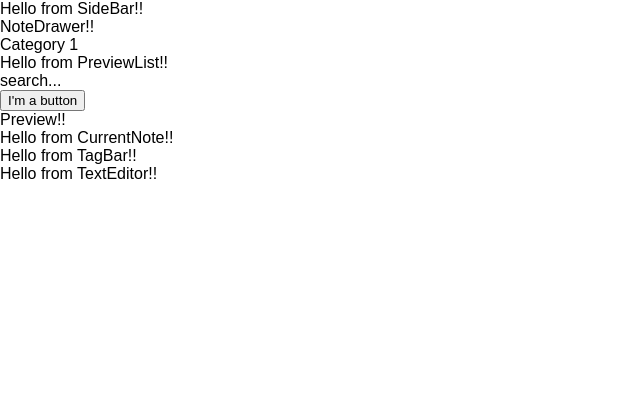
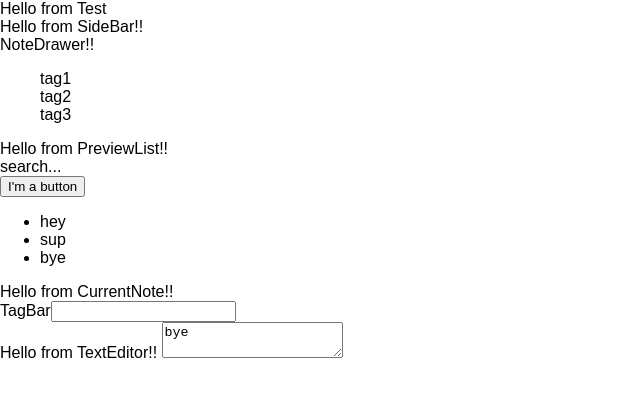
Before and after one commit to brndng/note-taking-tool, a React (Create React App) app: page / in a window 1280 px wide. Shown: the top 396 px of the page, without its empty margins (0-640 px from the left). Built offline with nearby package versions, Linux system fonts and the light colour scheme.

Commit message:
implement controlled input for TextEditor

```diff
--- a/src/App.js
+++ b/src/App.js
@@ -2,11 +2,13 @@ import React, { Component } from "react";
 import SideBar from "../src/components/SideBar";
 import PreviewList from "../src/components/PreviewList";
 import CurrentNote from "../src/components/CurrentNote";
+import Test from "../src/components/Test";
 
 class App extends Component {
   render() {
     return (
       <div className="App">
+        <Test />
         <SideBar />
         <PreviewList />
         <CurrentNote />
--- a/src/actions/index.js
+++ b/src/actions/index.js
@@ -2,6 +2,13 @@ export const createNote = note => {
   return {
     type: "NOTE_CREATED",
     payload: note
+  };
+};
+
+export const editNote = text => {
+  return {
+    type: "NOTE_EDITED",
+    payload: text
   };
 };
 
--- a/src/components/Category.jsx
+++ b/src/components/Category.jsx
@@ -1,8 +1,12 @@
 import React, { Component } from "react";
 
 class Category extends Component {
+  constructor(props) {
+    super(props);
+  }
+
   render() {
-    return <div>Category 1</div>;
+    return <div>{this.props.tag}</div>;
   }
 }
 
--- a/src/components/NoteDrawer.jsx
+++ b/src/components/NoteDrawer.jsx
@@ -1,15 +1,27 @@
 import React, { Component } from "react";
+import { connect } from "react-redux";
 import Category from "./Category";
 
 class NoteDrawer extends Component {
   render() {
+    const { tags } = this.props;
     return (
       <div>
         NoteDrawer!!
-        <Category />
+        <ul>
+          {tags.map((tag, i) => (
+            <Category tag={tag} key={i} />
+          ))}
+        </ul>
       </div>
     );
   }
 }
 
-export default NoteDrawer;
+const mapStateToProps = ({ tags }) => {
+  return { tags };
+};
+
+export default connect(mapStateToProps)(NoteDrawer);
+
+// export default NoteDrawer;
--- a/src/components/Preview.jsx
+++ b/src/components/Preview.jsx
@@ -2,7 +2,7 @@ import React, { Component } from "react";
 
 class Preview extends Component {
   render() {
-    return <div>Preview!!</div>;
+    return <li>{this.props.note.text}</li>;
   }
 }
 
--- a/src/components/PreviewList.jsx
+++ b/src/components/PreviewList.jsx
@@ -1,20 +1,30 @@
 import React, { Component } from "react";
+import { connect } from "react-redux";
 import Preview from "./Preview";
 import AddButton from "./AddButton";
 import Search from "./Search";
 
 class PreviewList extends Component {
   render() {
+    const { notes } = this.props;
     return (
       <div>
         Hello from PreviewList!!
         <div>
           <Search /> <AddButton />
         </div>
-        <Preview />
+        <ul>
+          {notes.map((note, i) => (
+            <Preview note={note} key={i} />
+          ))}
+        </ul>
       </div>
     );
   }
 }
 
-export default PreviewList;
+const mapStateToProps = ({ notes }) => {
+  return { notes };
+};
+
+export default connect(mapStateToProps)(PreviewList);
--- a/src/components/TagBar.jsx
+++ b/src/components/TagBar.jsx
@@ -2,7 +2,12 @@ import React, { Component } from "react";
 
 class TagBar extends Component {
   render() {
-    return <div>Hello from TagBar!!</div>;
+    return (
+      <div>
+        TagBar
+        <input type="form" />
+      </div>
+    );
   }
 }
 
--- a/src/components/Test.jsx
+++ b/src/components/Test.jsx
@@ -4,14 +4,14 @@ import { bindActionCreators } from "redux";
 import { createNote, createTag } from "../actions";
 
 class Test extends Component {
-  constructor(props) {
-    super(props);
-  }
-
   componentDidMount() {
     const { createNote, createTag } = this.props;
-    createNote({ tags: [], text: "helllooo", id: 1 });
-    createTag("testtag");
+    createNote({ tags: [], text: "hey", id: 1 });
+    createNote({ tags: [], text: "sup", id: 2 });
+    createNote({ tags: [], text: "bye", id: 3 });
+    createTag("tag1");
+    createTag("tag2");
+    createTag("tag3");
   }
 
   render() {
--- a/src/components/TextEditor.jsx
+++ b/src/components/TextEditor.jsx
@@ -1,9 +1,39 @@
 import React, { Component } from "react";
+import { connect } from "react-redux";
+import { bindActionCreators } from "redux";
+import { editNote } from "../actions";
 
 class TextEditor extends Component {
+  constructor(props) {
+    super(props);
+  }
+
+  componentDidMount() {
+    // initial note should be store.note (curr)
+  }
   render() {
-    return <div>Hello from TextEditor!!</div>;
+    const { note, editNote } = this.props;
+
+    return (
+      <div>
+        Hello from TextEditor!!{" "}
+        <textarea value={note.text} onChange={e => editNote(e.target.value)} />
+      </div>
+    );
   }
 }
 
-export default TextEditor;
+const mapStateToProps = ({ note }) => {
+  return { note };
+};
+
+const matchDispatchToProps = dispatch => {
+  return bindActionCreators({ editNote }, dispatch);
+};
+
+export default connect(
+  mapStateToProps,
+  matchDispatchToProps
+)(TextEditor);
+
+// export default TextEditor;
--- a/src/reducers/note.js
+++ b/src/reducers/note.js
@@ -2,9 +2,16 @@ export default (state = {}, action) => {
   switch (action.type) {
     case "NOTE_CREATED": {
       const { tags } = action.payload;
-      return { tags: tags.map(tag => tag), ...action.payload };
+      return { ...action.payload, tags: tags.map(tag => tag) };
+    }
+    case "NOTE_EDITED": {
+      return {
+        ...state,
+        text: action.payload,
+        tags: state.tags.map(tag => tag)
+      };
     }
     default:
-      return { ...state };
+      return state;
   }
 };
--- a/src/reducers/notes.js
+++ b/src/reducers/notes.js
@@ -1,17 +1,17 @@
 export default (state = [], action) => {
   const newState = state.map(note => {
-    return { tags: note.tags.map(tag => tag), ...note };
+    return { ...note, tags: note.tags.map(tag => tag) };
   });
 
   switch (action.type) {
     case "NOTE_CREATED": {
       const newNote = {
-        tags: action.payload.tags.map(tag => tag),
-        ...action.payload
+        ...action.payload,
+        tags: action.payload.tags.map(tag => tag)
       };
       return [...newState, newNote];
     }
     default:
-      return newState;
+      return state;
   }
 };
--- a/src/reducers/tags.js
+++ b/src/reducers/tags.js
@@ -6,6 +6,6 @@ export default (state = [], action) => {
       return [...newState, action.payload];
     }
     default:
-      return newState;
+      return state;
   }
 };
```
